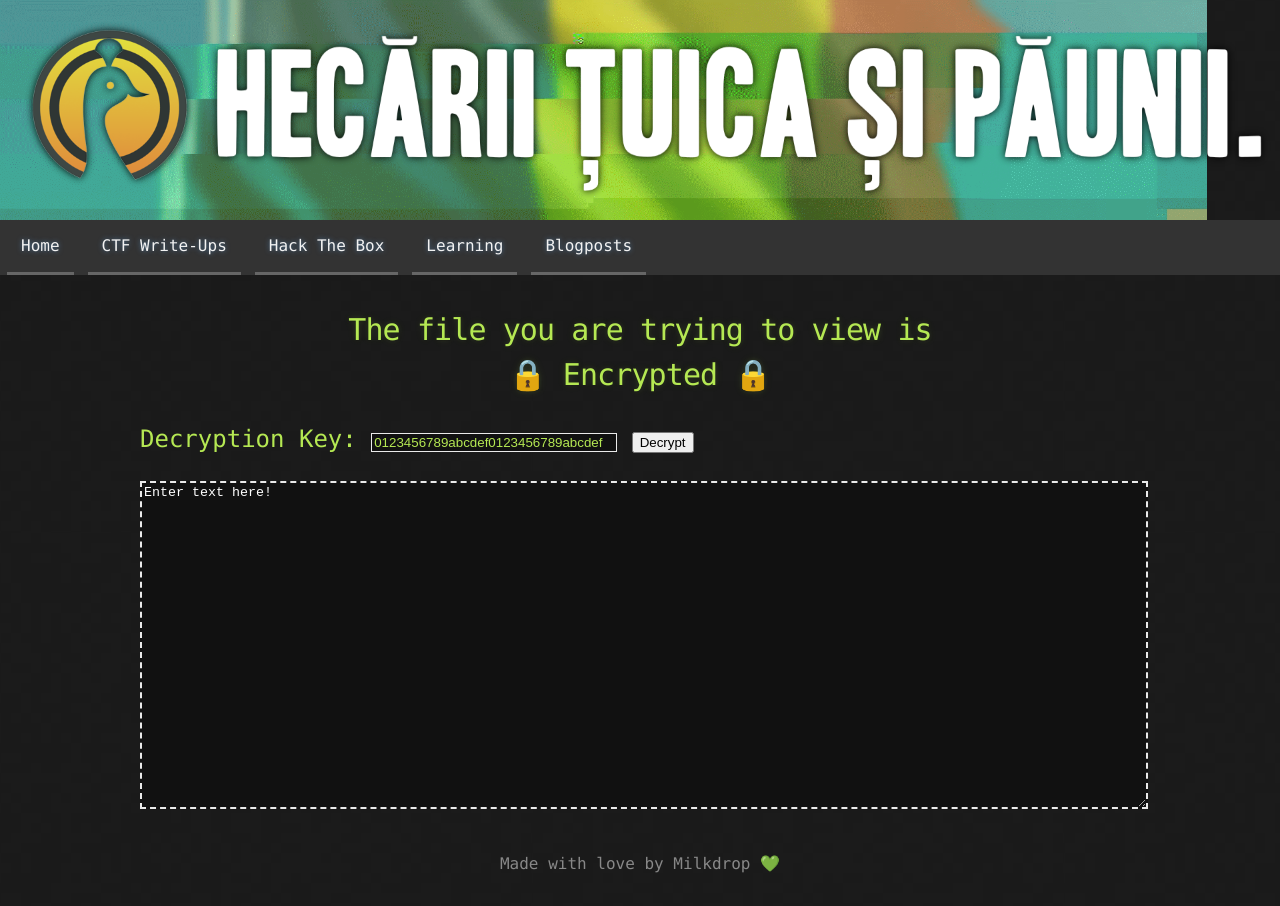
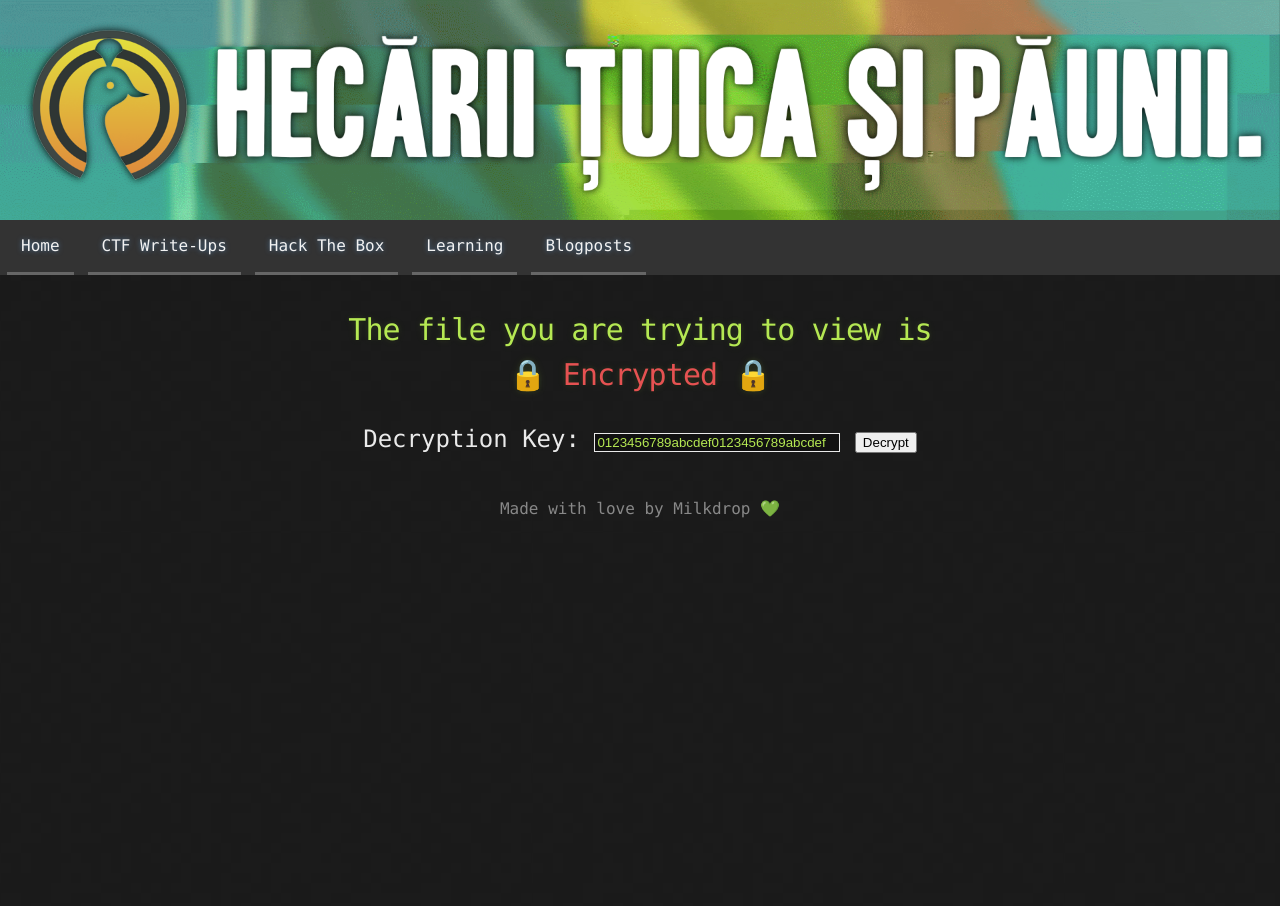
Before and after one commit to HecariiTuicaSiPaunii/Blog, a Jekyll site: the page built from decrypt.html, in a window 1280 px wide. Built offline with Jekyll 4.4.1, drawn with Linux system fonts in a browser that asks for light colours.

Commit message:
Update decrypt.html

```diff
--- a/decrypt.html
+++ b/decrypt.html
@@ -3,14 +3,12 @@
 ---
 
 <p id="output">
-<h1 style="text-align:center">The file you are trying to view is <div class="red">🔒 Encrypted 🔒</div></h1>
-<p style="font-size:24px; color:#B5E853">
+<h1 style="text-align:center">The file you are trying to view is <div class="redtxt">🔒 Encrypted 🔒</div></h1>
+<p style="font-size:24px; text-align:center">
     Decryption Key:
     <input type="text" id="encryptionKey" value="0123456789abcdef0123456789abcdef" style="display: inline; width:240px; background:#111; border:1px solid #eaeaea; color:#B5E853">
     <input style="display: inline;" type="submit" value="Decrypt" onclick="PrintDecrypt()">
 </p>
-<textarea id="inText" style="width: 100%; min-height: 320px; resize: vertical; height: 92px; color: white; background: rgb(17, 17, 17) none repeat scroll 0% 0%; border: 2px dashed rgb(234, 234, 234);">Enter text here!</textarea>
-
 </p>
 <script>
 	function PrintDecrypt() {
```
